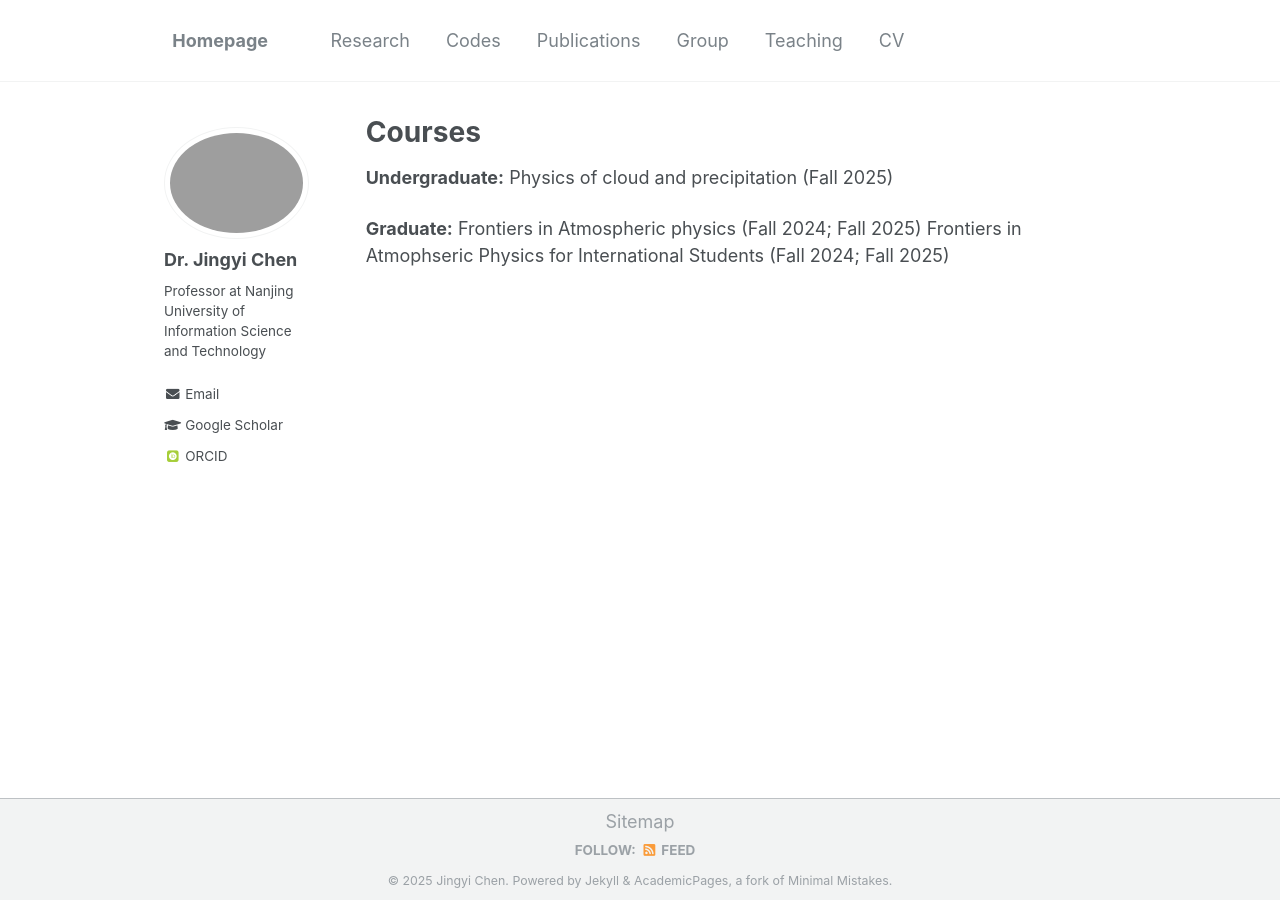
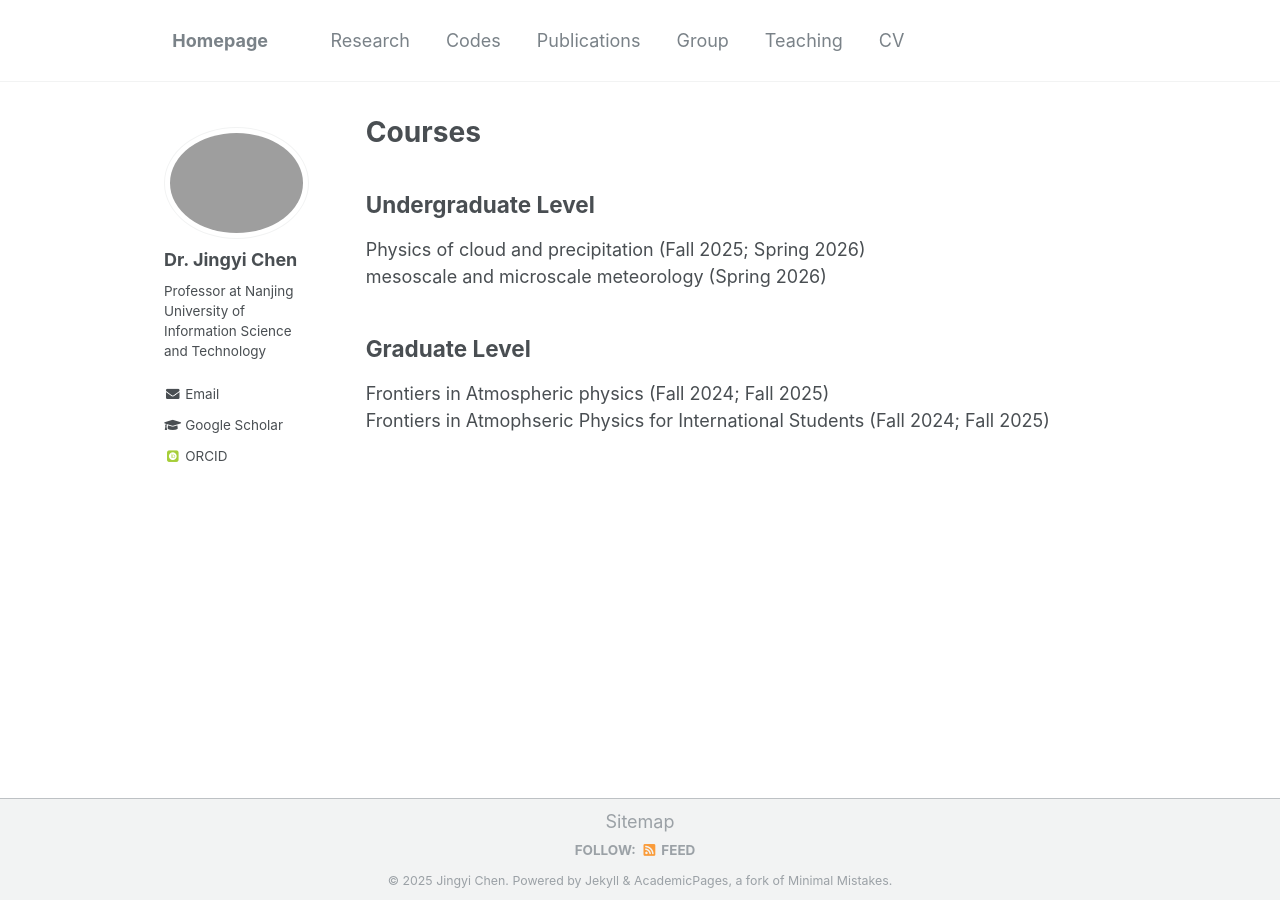
Before and after one commit to Jingyi-Chen/jingyi-chen.github.io, a Jekyll site: the page built from _pages/teaching.md, in a window 1280 px wide. Built offline with Jekyll 4.4.1, drawn with Linux system fonts in a browser that asks for light colours; some web fonts are replaced.

Commit message:
Update teaching.md

```diff
--- a/_pages/teaching.md
+++ b/_pages/teaching.md
@@ -5,9 +5,12 @@ permalink: /teaching/
 author_profile: true
 ---
 
-**Undergraduate:**
-Physics of cloud and precipitation (Fall 2025)
+**Undergraduate Level**
+-
+Physics of cloud and precipitation (Fall 2025; Spring 2026)\
+mesoscale and microscale meteorology (Spring 2026)
 
-**Graduate:**
-Frontiers in Atmospheric physics (Fall 2024; Fall 2025)
+**Graduate Level**
+-
+Frontiers in Atmospheric physics (Fall 2024; Fall 2025)\
 Frontiers in Atmophseric Physics for International Students (Fall 2024; Fall 2025)
```
